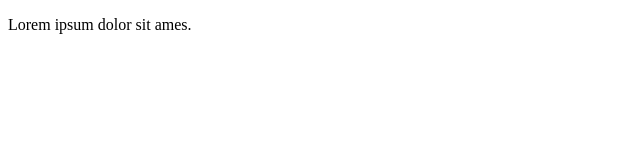
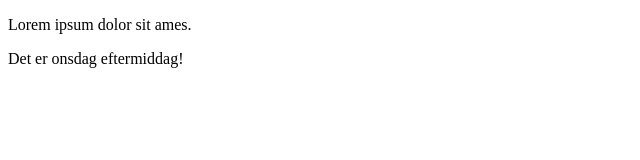
Before and after one commit to ConSIXten/myfirstgit, a plain HTML site: page index.html in a window 1280 px wide. Shown: the whole page, without its empty margins (0-640 px from the left). Drawn offline with Linux system fonts and the light colour scheme.

Commit message:
added afternoon message

```diff
--- a/index.html
+++ b/index.html
@@ -1,12 +1,16 @@
 <!DOCTYPE html>
 <html lang="en">
+
 <head>
     <meta charset="UTF-8">
     <meta name="viewport" content="width=device-width, initial-scale=1.0">
     <link rel="stylesheet" href="style.css">
     <title>Git demo</title>
 </head>
+
 <body>
     <p>Lorem ipsum dolor sit ames.</p>
+    <p>Det er onsdag eftermiddag!</p>
 </body>
+
 </html>
```
